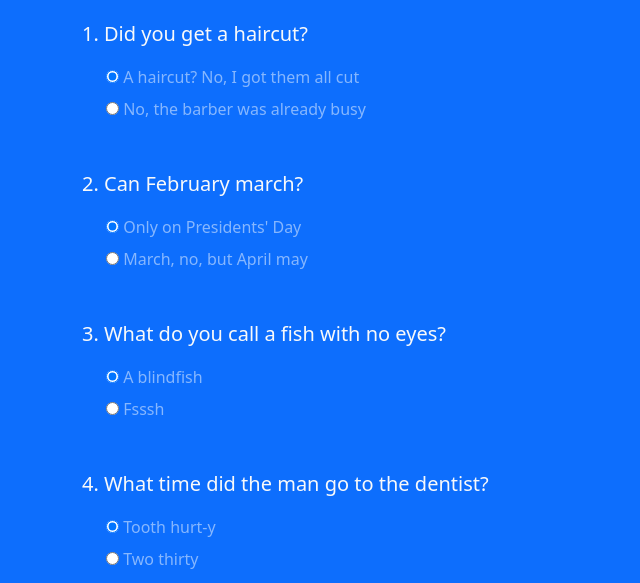
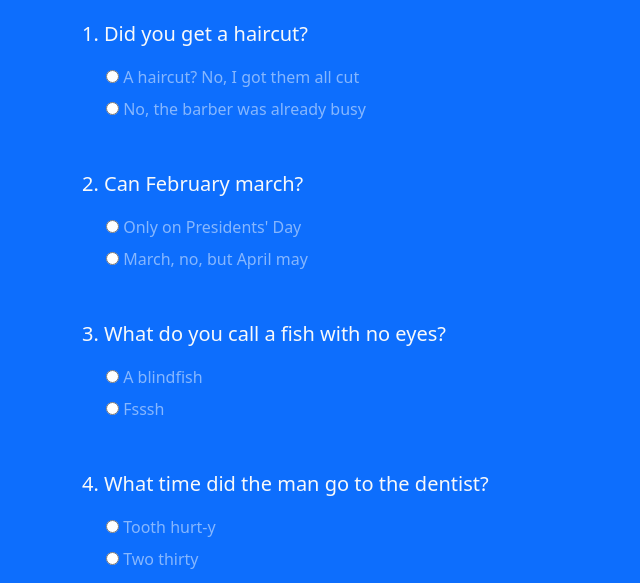
Before and after one commit to mohandotdev/JavaScript_Playground, a plain HTML site: page Projects/Interactive_Quiz_App/index.html in a window 1280 px wide. Shown: the part 296-879 px from the top of the page, 0-640 px from the left. Drawn offline with nearby package versions, Linux system fonts and the light colour scheme.

Commit message:
initial commit

```diff
--- a/Projects/Interactive_Quiz_App/index.html
+++ b/Projects/Interactive_Quiz_App/index.html
@@ -8,16 +8,23 @@
 </head>
 <body>
     <!-- top section-->
-    <div class="intro py-3 bg-white text-center">
+    <div class="class intro py-3 bg-white text-center">
         <div class="container">
             <h2 class="text-primary display-3 my-4">How Good Are You at Dad Jokes?</h2>
         </div>
     </div>
 
+    <!-- top section-->
+    <!-- <div class="intro py-3 bg-white text-center">
+        <div class="container">
+            <h2 class="text-primary display-3 my-4">How Good Are You at Dad Jokes?</h2>
+        </div>
+    </div> -->
+
     <!-- Quiz section -->
     <div class="result py-4 d-none bg-light text-center">
         <div class="container lead">
-            <p>You are <span class="text-primary display-4 p-3">0%</span> correct</p>
+            <p class="fs-1 text-dark">You are <span class="text-primary display-4 p-3">0%</span> correct</p>
         </div>
     </div>
 
@@ -29,7 +36,7 @@
             <form class="quiz-form text-light">
                 <div class="my-5">
                     <p class="lead font-weight-normal">1. Did you get a haircut?</p>
-                    <div class="form-check my-2 text-white-50"><input type="radio" name="q1"value="A" checked>
+                    <div class="form-check my-2 text-white-50"><input type="radio" name="q1"value="A">
                         <label class="form-checked-label">A haircut? No, I got them all cut</label>
                     </div>
                     <div class="form-check my-2 text-white-50"><input type="radio" name="q1"value="B">
@@ -38,7 +45,7 @@
                 </div>
                 <div class="my-5">
                     <p class="lead font-weight-normal">2. Can February march?</p>
-                    <div class="form-check my-2 text-white-50"><input type="radio" name="q2"value="A" checked>
+                    <div class="form-check my-2 text-white-50"><input type="radio" name="q2"value="A">
                         <label class="form-checked-label">Only on Presidents' Day</label>
                     </div>
                     <div class="form-check my-2 text-white-50"><input type="radio" name="q2"value="B">
@@ -47,7 +54,7 @@
                 </div>
                 <div class="my-5">
                     <p class="lead font-weight-normal">3. What do you call a fish with no eyes?</p>
-                    <div class="form-check my-2 text-white-50"><input type="radio" name="q3"value="A" checked>
+                    <div class="form-check my-2 text-white-50"><input type="radio" name="q3"value="A">
                         <label class="form-checked-label">A blindfish</label>
                     </div>
                     <div class="form-check my-2 text-white-50"><input type="radio" name="q3"value="B">
@@ -56,7 +63,7 @@
                 </div>
                 <div class="my-5">
                     <p class="lead font-weight-normal">4. What time did the man go to the dentist?</p>
-                    <div class="form-check my-2 text-white-50"><input type="radio" name="q4"value="A" checked>
+                    <div class="form-check my-2 text-white-50"><input type="radio" name="q4"value="A">
                         <label class="form-checked-label">Tooth hurt-y</label>
                     </div>
                     <div class="form-check my-2 text-white-50"><input type="radio" name="q4"value="B">
```
